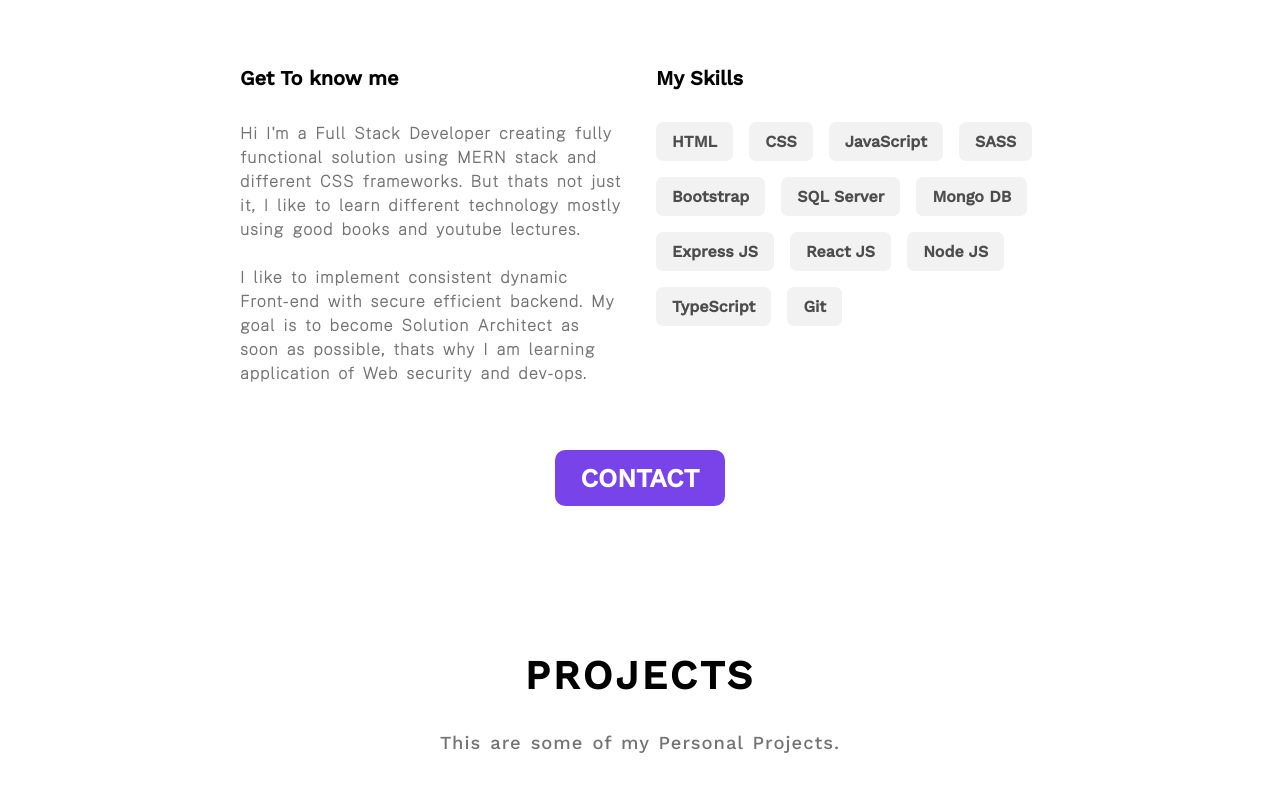
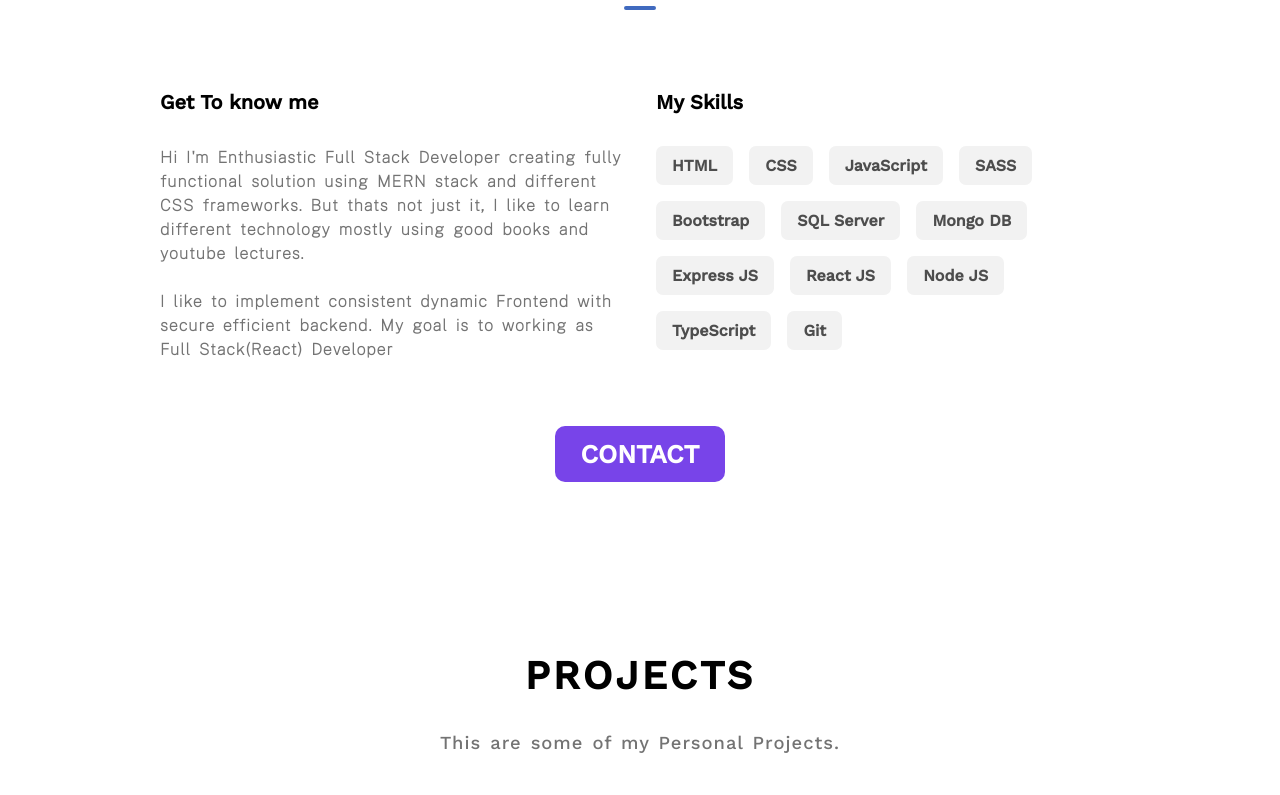
Before and after one commit to pandeyrohitmanoj/portfolio, a website: page index.html in a window 1280 px wide. Shown: the part 980-1775 px from the top of the page. Drawn offline with nearby package versions, Linux system fonts and the light colour scheme.

Commit message:
update getTKnowMe

```diff
--- a/index.css
+++ b/index.css
@@ -195,7 +195,7 @@ body{
   .about-me-grid{
     display: grid;
     height: max-content;
-    width: min(70svw,100ch);
+    width: 100%;
     padding: 0 auto;
     gap:2rem;
     padding-top: 2rem;
--- a/index.html
+++ b/index.html
@@ -51,11 +51,10 @@
             Get To know me
           </div>
           <div class="about-me-description-info">
-            Hi I'm a Full Stack Developer creating fully functional solution using MERN stack and different CSS frameworks. But thats not just it, I like to learn different technology mostly using good books and youtube lectures.
+            Hi I'm Enthusiastic Full Stack Developer creating fully functional solution using MERN stack and different CSS frameworks. But thats not just it, I like to learn different technology mostly using good books and youtube lectures.
             <br/>
             <br/>
-            I like to implement consistent dynamic Front-end with secure efficient backend. My goal is to become Solution Architect as soon as possible, thats why I am learning application of Web security and dev-ops.
-          </div>
+            I like to implement consistent dynamic Frontend with secure efficient backend. My goal is to working as Full Stack(React)  Developer          </div>
         </div>
         <div class="about-me-skill">
             <div class="about-me-skill-title" >My Skills</div>
```
